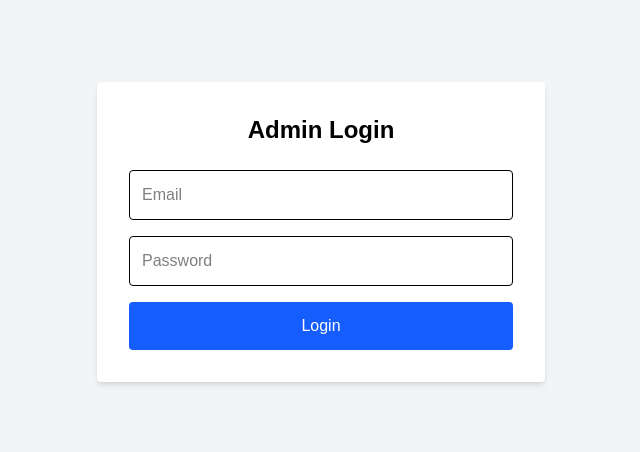
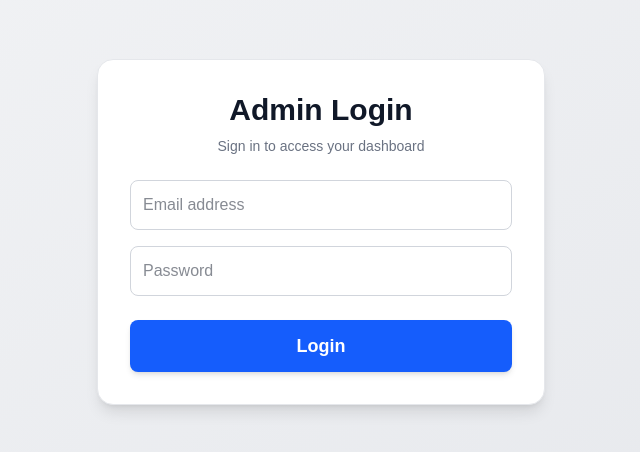
Before and after one commit to HameyDev/next-dietplan, a Next.js app: page /login in a window 1280 px wide. Shown: the part 168-620 px from the top of the page, without its empty margins (319-959 px from the left). Built offline with nearby package versions, Linux system fonts and the light colour scheme.

Commit message:
Update page.jsx

```diff
--- a/src/app/login/page.jsx
+++ b/src/app/login/page.jsx
@@ -1,3 +1,65 @@
+// "use client";
+
+// import { useState } from "react";
+// import { signIn } from "next-auth/react";
+// import { useRouter } from "next/navigation";
+
+// export default function LoginPage() {
+//   const router = useRouter();
+//   const [email, setEmail] = useState("");
+//   const [password, setPassword] = useState("");
+//   const [error, setError] = useState("");
+
+//   const handleSubmit = async (e) => {
+//     e.preventDefault();
+//     const res = await signIn("credentials", {
+//       redirect: false,
+//       email,
+//       password
+//     });
+
+//     if (res.error) {
+//       setError("Invalid credentials");
+//     } else {
+//       router.push("/dashboard");
+//     }
+//   };
+
+//   return (
+//     <div className="min-h-screen flex items-center justify-center text-black bg-gray-100">
+//       <form
+//         onSubmit={handleSubmit}
+//         className="bg-white p-8 rounded shadow-md w-full max-w-md"
+//       >
+//         <h1 className="text-2xl font-bold mb-6 text-center">Admin Login</h1>
+//         {error && <p className="text-red-500 mb-4">{error}</p>}
+//         <input
+//           type="email"
+//           placeholder="Email"
+//           value={email}
+//           onChange={(e) => setEmail(e.target.value)}
+//           className="w-full p-3 mb-4 border rounded"
+//           required
+//         />
+//         <input
+//           type="password"
+//           placeholder="Password"
+//           value={password}
+//           onChange={(e) => setPassword(e.target.value)}
+//           className="w-full p-3 mb-4 border rounded"
+//           required
+//         />
+//         <button
+//           type="submit"
+//           className="w-full bg-blue-600 text-white p-3 rounded hover:bg-blue-700"
+//         >
+//           Login
+//         </button>
+//       </form>
+//     </div>
+//   );
+// }
+
 "use client";
 
 import { useState } from "react";
@@ -15,7 +77,7 @@ export default function LoginPage() {
     const res = await signIn("credentials", {
       redirect: false,
       email,
-      password
+      password,
     });
 
     if (res.error) {
@@ -26,19 +88,34 @@ export default function LoginPage() {
   };
 
   return (
-    <div className="min-h-screen flex items-center justify-center text-black bg-gray-100">
+    <div className="min-h-screen flex items-center justify-center bg-gradient-to-br from-gray-100 to-gray-200 px-4">
       <form
         onSubmit={handleSubmit}
-        className="bg-white p-8 rounded shadow-md w-full max-w-md"
+        className="w-full max-w-md bg-white p-8 rounded-2xl shadow-lg border border-gray-200"
       >
-        <h1 className="text-2xl font-bold mb-6 text-center">Admin Login</h1>
-        {error && <p className="text-red-500 mb-4">{error}</p>}
+        {/* Title */}
+        <h1 className="text-3xl font-extrabold text-gray-900 text-center">
+          Admin Login
+        </h1>
+        <p className="mt-2 text-sm text-gray-500 text-center">
+          Sign in to access your dashboard
+        </p>
+
+        {/* Error Message */}
+        {error && (
+          <p className="mt-4 text-red-500 text-sm text-center bg-red-50 p-2 rounded">
+            {error}
+          </p>
+        )}
+
+        {/* Inputs */}
+        <div className="mt-6 space-y-4">
           <input
             type="email"
-          placeholder="Email"
+            placeholder="Email address"
             value={email}
             onChange={(e) => setEmail(e.target.value)}
-          className="w-full p-3 mb-4 border rounded"
+            className="w-full p-3 rounded-lg border border-gray-300 focus:outline-none focus:ring-2 focus:ring-blue-500 text-gray-900"
             required
           />
           <input
@@ -46,12 +123,15 @@ export default function LoginPage() {
             placeholder="Password"
             value={password}
             onChange={(e) => setPassword(e.target.value)}
-          className="w-full p-3 mb-4 border rounded"
+            className="w-full p-3 rounded-lg border border-gray-300 focus:outline-none focus:ring-2 focus:ring-blue-500 text-gray-900"
             required
           />
+        </div>
+
+        {/* Button */}
         <button
           type="submit"
-          className="w-full bg-blue-600 text-white p-3 rounded hover:bg-blue-700"
+          className="mt-6 w-full bg-blue-600 text-white p-3 rounded-lg font-semibold text-lg shadow-md hover:bg-blue-700 transition-colors duration-200"
         >
           Login
         </button>
```
Lines whose indentation alone changed are shown as unchanged.
